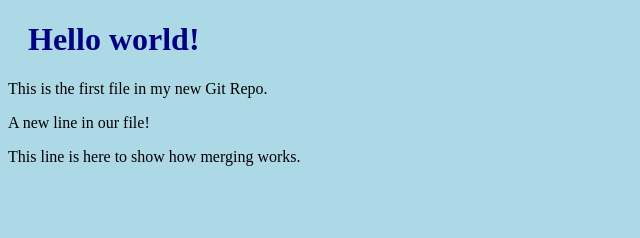
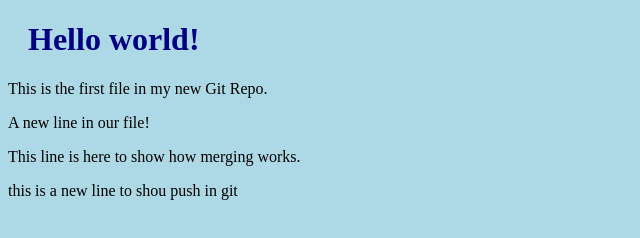
Before and after one commit to Sandrakiptumm/sandrakiptumm.github.io, a plain HTML site: page index.html in a window 1280 px wide. Shown: the whole page, without its empty margins (0-640 px from the left). Drawn offline with Linux system fonts and the light colour scheme.

Commit message:
one line added to index.html to show push

```diff
--- a/index.html
+++ b/index.html
@@ -11,5 +11,6 @@
     <p>This is the first file in my new Git Repo.</p>
     <p>A new line in our file!</p>
     <p>This line is here to show how merging works.</p>
+    <p>this is a new line to shou push in git</p>
 </body>
 </html>
```
